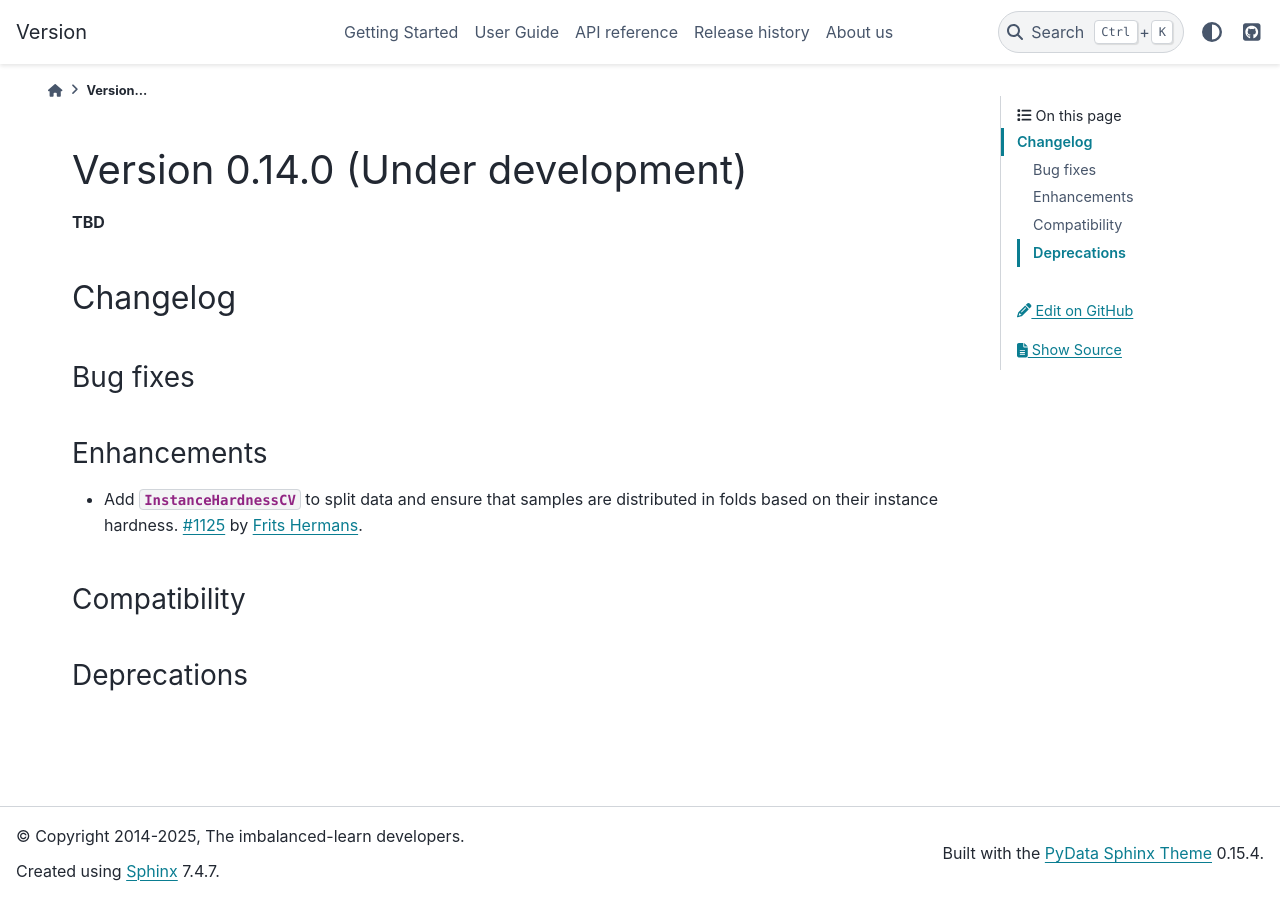
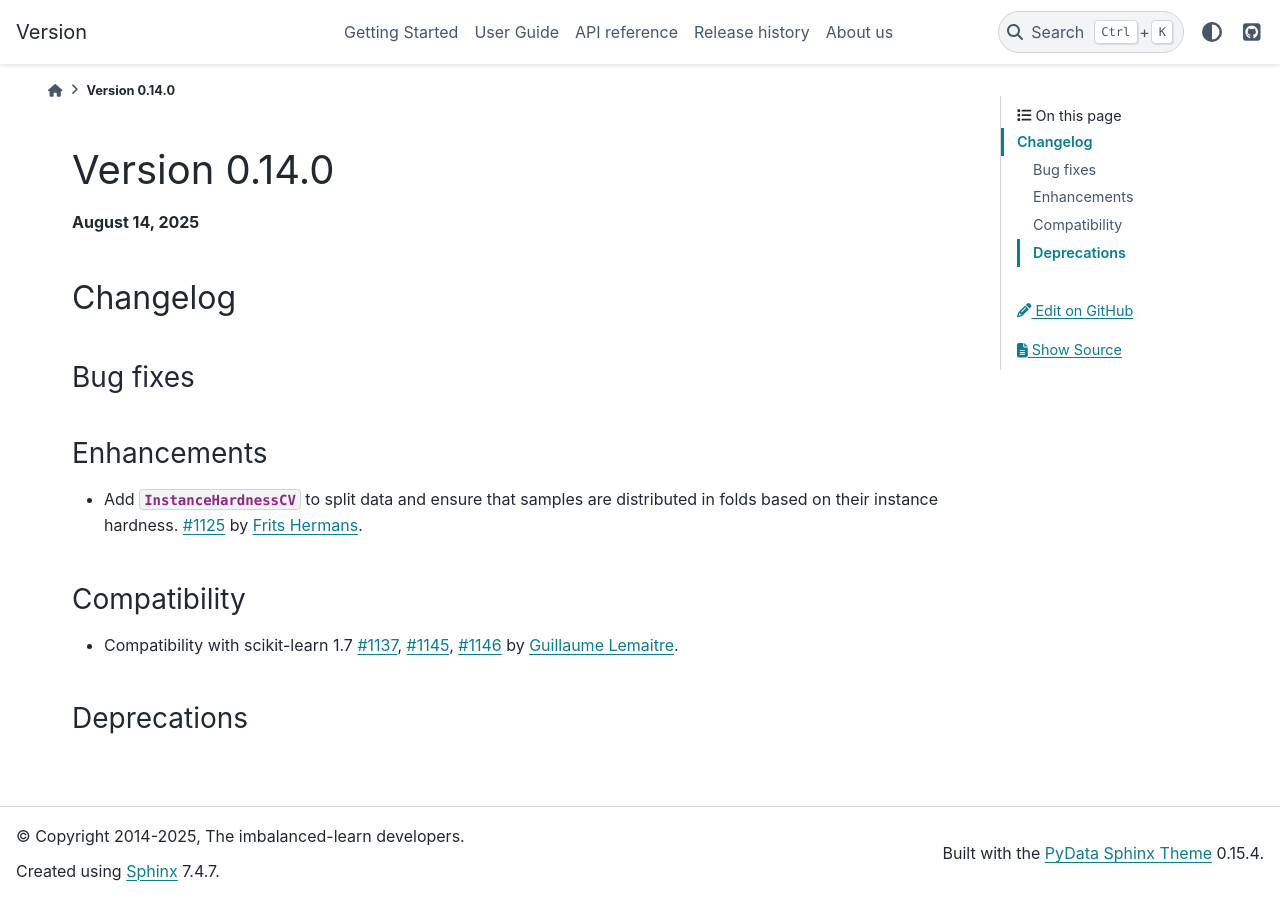
Before and after one commit to scikit-learn-contrib/imbalanced-learn, a Sphinx documentation site: the page built from doc/whats_new/0.14.rst, in a window 1280 px wide. Built offline with Sphinx 7.4.7 and the PyData theme 0.15.4, drawn with Linux system fonts in a browser that asks for light colours; pages that are not in the unit, such as notebooks, are missing from menus; the version number could not be read and is left out.

Commit message:
update changelog

```diff
--- a/doc/whats_new/0.14.rst
+++ b/doc/whats_new/0.14.rst
@@ -1,9 +1,9 @@
 .. _changes_0_14:
 
-Version 0.14.0 (Under development)
-==================================
+Version 0.14.0
+==============
 
-**TBD**
+**August 14, 2025**
 
 Changelog
 ---------
@@ -21,5 +21,8 @@ Enhancements
 Compatibility
 .............
 
+- Compatibility with scikit-learn 1.7
+  :pr:`1137`, :pr:`1145`, :pr:`1146` by :user:`Guillaume Lemaitre <glemaitre>`.
+
 Deprecations
 ............
```
